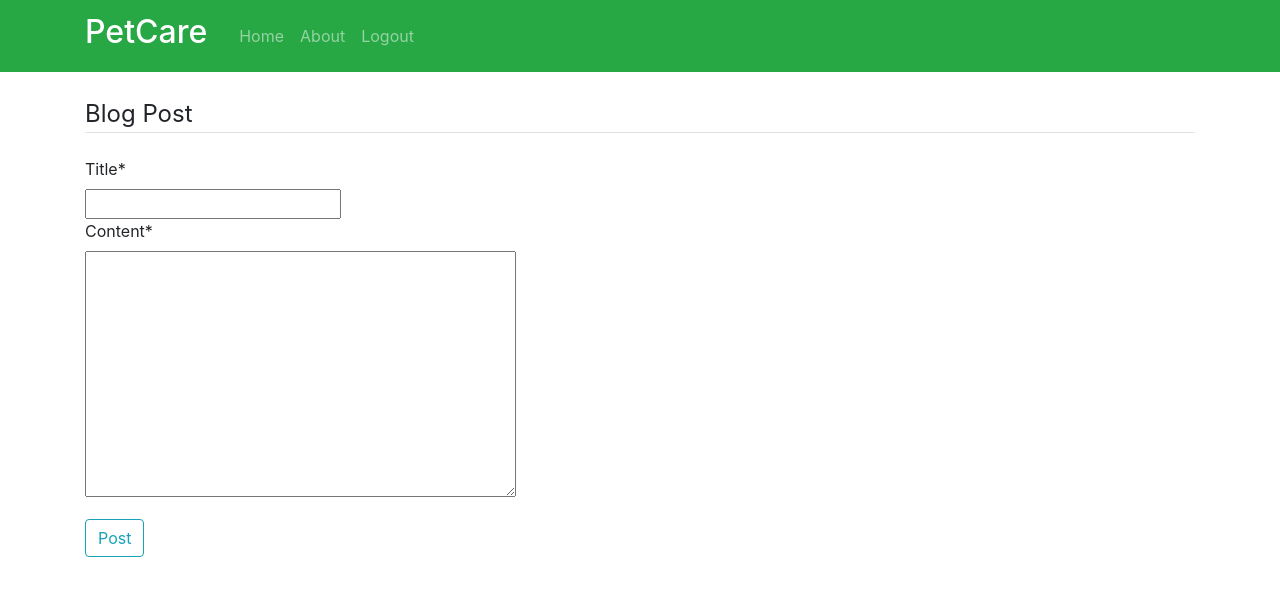
After one commit to MatSaf123/pet-care-app, a Django app: page /post/create/ in a window 1280 px wide. The commit adds this page. Shown: the top 596 px of the page. Run offline with Django 3.2, Linux system fonts and the light colour scheme; the visitor is signed in with stand-in values (Sample User, id 1); some libraries are stand-ins or nearby versions.

Commit message:
Add posts

```diff
--- a/posts/models.py
+++ b/posts/models.py
@@ -1,4 +1,5 @@
 from django.db import models
+from django.urls import reverse
 from django.utils import timezone
 from django.contrib.auth.models import User
 
@@ -15,3 +16,7 @@ class Post(models.Model):
 
     def __str__(self):
         return self.title
+
+    def get_absolute_url(self):
+        """Redirect user to home page after a post is created"""
+        return reverse('posts-home')
--- a/posts/urls.py
+++ b/posts/urls.py
@@ -1,7 +1,9 @@
 from django.urls import path
 from . import views
+from .views import PostCreateView
 
 urlpatterns = [
     path('', views.home, name='posts-home'),
     path('about/', views.about, name='posts-about'),
+    path('post/create/', PostCreateView.as_view(), name='post-create'),
 ]
--- a/posts/views.py
+++ b/posts/views.py
@@ -1,4 +1,7 @@
+from django.contrib.auth.mixins import LoginRequiredMixin
 from django.shortcuts import render
+from django.views.generic import CreateView
+
 from .models import Post
 
 
@@ -14,3 +17,12 @@ def home(request):
 
 def about(request):
     return render(request, '../templates/posts/about.html', {'title': 'About'})
+
+
+class PostCreateView(LoginRequiredMixin, CreateView):
+    model = Post
+    fields = ['title', 'content']
+
+    def form_valid(self, form):
+        form.instance.author = self.request.user
+        return super().form_valid(form)
--- a/templates/posts/home.html
+++ b/templates/posts/home.html
@@ -7,7 +7,11 @@
     <div class="col-sm">
 
         <div class="media-body">
-            <button type="button" class="btn btn-success btn-lg btn-block">Create new post</button>
+            {% if user.is_authenticated  %}
+                <a href="{% url 'post-create' %}" type="button" class="btn btn-success btn-lg btn-block">Create new post</a>
+            {% else %}
+                <a href="{% url 'login' %}" type="button" class="btn btn-success btn-lg btn-block">Create new post</a>
+            {% endif %}
         </div>
 
         {% for post in posts %}
--- /dev/null
+++ b/templates/posts/post_form.html
@@ -0,0 +1,16 @@
+{% extends "posts/base.html"%}
+{% load crispy_forms_filters %}
+{% block content %}
+<div class="content-section">
+    <form method="POST">
+        {% csrf_token %}    <!-- required security token -->
+        <fieldset class="form-group">
+            <legend class="border-bottom mb-4">Blog Post</legend>
+            {{ form|crispy }}
+        </fieldset>
+        <div class="form-group">
+            <button class="btn btn-outline-info" id="lowerButton" type="submit">Post</button>
+        </div>
+    </form>
+</div>
+{% endblock content %}
```
